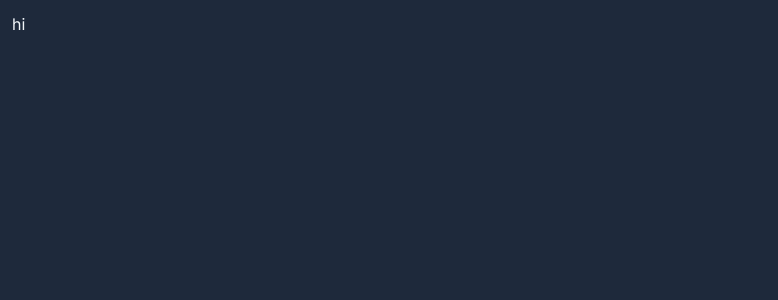
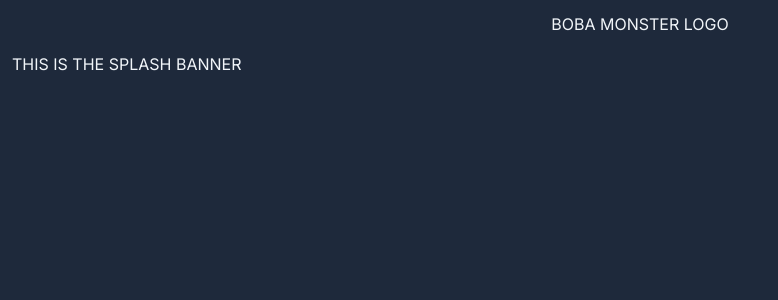
Before and after one commit to JoshuaVGeorge/boba-monster, a Next.js app: page / in a window 1280 px wide. Shown: the top 300 px of the page, without its empty margins (0-778 px from the left). Built offline with nearby package versions, Linux system fonts and the light colour scheme.

Commit message:
imported component

```diff
--- a/app/page.js
+++ b/app/page.js
@@ -1,7 +1,13 @@
-import Image from "next/image";
+import Banner from "./components/Banner";
+import Header from "./components/Header";
 
 const Home = () => {
-	return <h1>hi</h1>;
+	return (
+		<div>
+			<Header />
+			<Banner />
+		</div>
+	);
 };
 
 export default Home;
```
